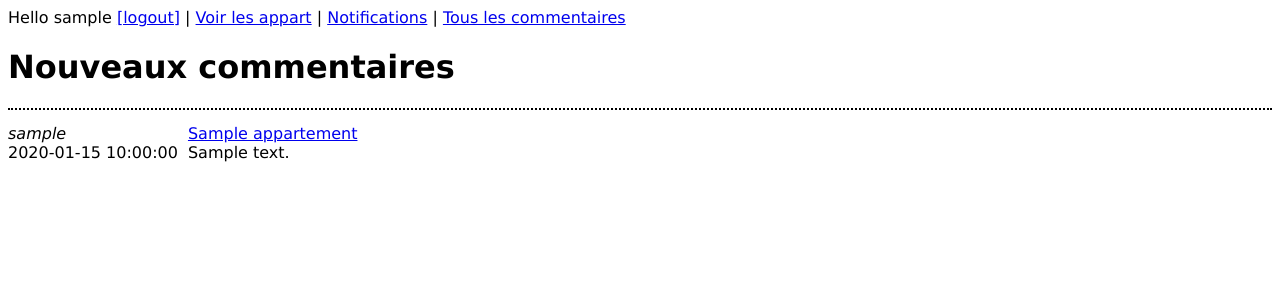
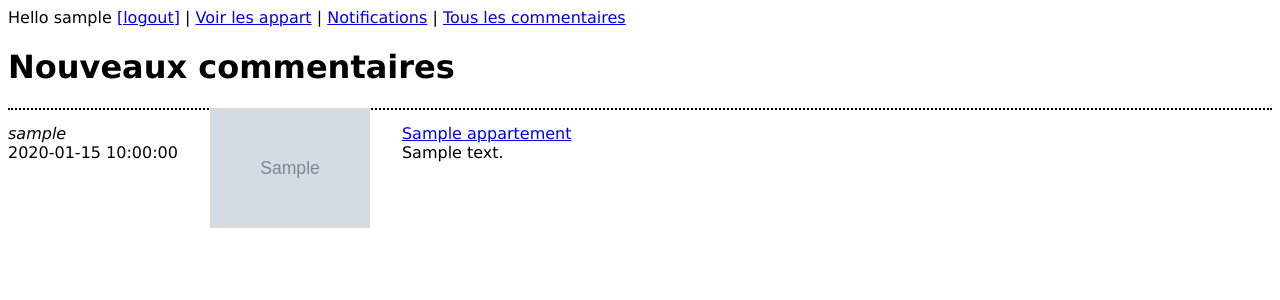
Before and after one commit to ClementNotin/lebonsite, a Flask app: template templates/notifications.html in a window 1280 px wide. Shown: the top 300 px of the page. Run offline with Flask 2, Linux system fonts and the light colour scheme; the template is opened without the code that fills it: values that come from a table or form of the project are taken from there, others are empty; a user stored in the database is signed in; tables that the repository leaves empty hold one stand-in row (values such as "Sample post"); grey boxes marked "Sample" are stand-in pictures; parts of the project's set-up code (start-up, migrations or seed data) failed here and were passed over.

Commit message:
Ajout miniatures de photo de l'appart dans liste des notifications

```diff
--- a/templates/notifications.html
+++ b/templates/notifications.html
@@ -7,12 +7,18 @@
 
     {% for comment in comments %}
         <div style="clear:both; border-bottom: 2px dotted;">
-            <div style="float:left; margin-right: 10px;">
+            <div style="float:left; margin-right: 2em;">
                 <p>
                     <em>{{ comment.user.username }}</em>
                     <br/>
                     {{ comment.date }}
                 </p>
+            </div>
+            <div style="float:left">
+                <a href="{{ url_for("appart", appart_id=comment.appartement.id)+"#commentForm" }}">
+                    <img src="{{ config.BASE_PHOTOS_URL }}/{{ comment.appartement.photos[0].file }}"
+                         style="width: 10em; margin-right: 2em;">
+                </a>
             </div>
             <div style="float:left">
                 <p>
```
